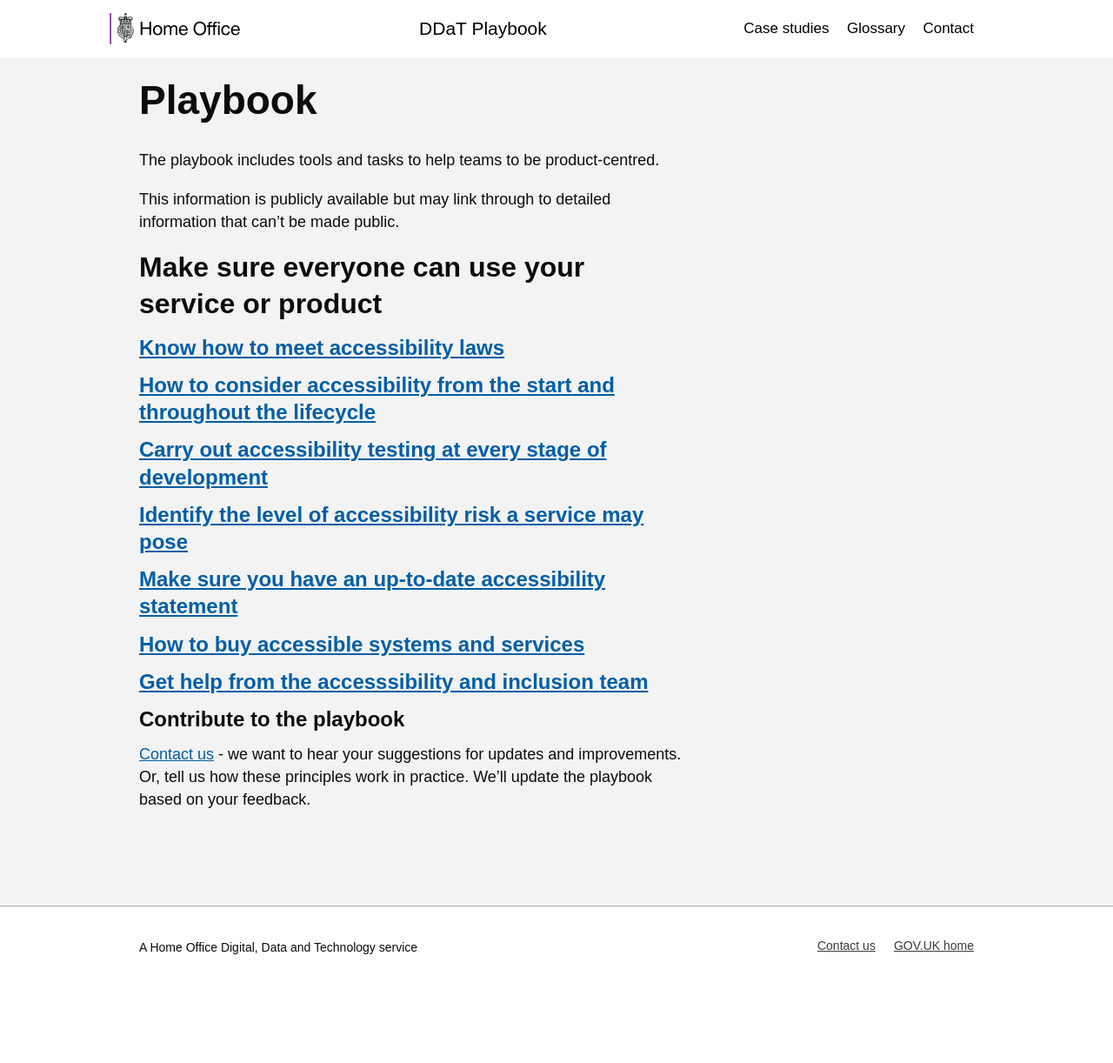
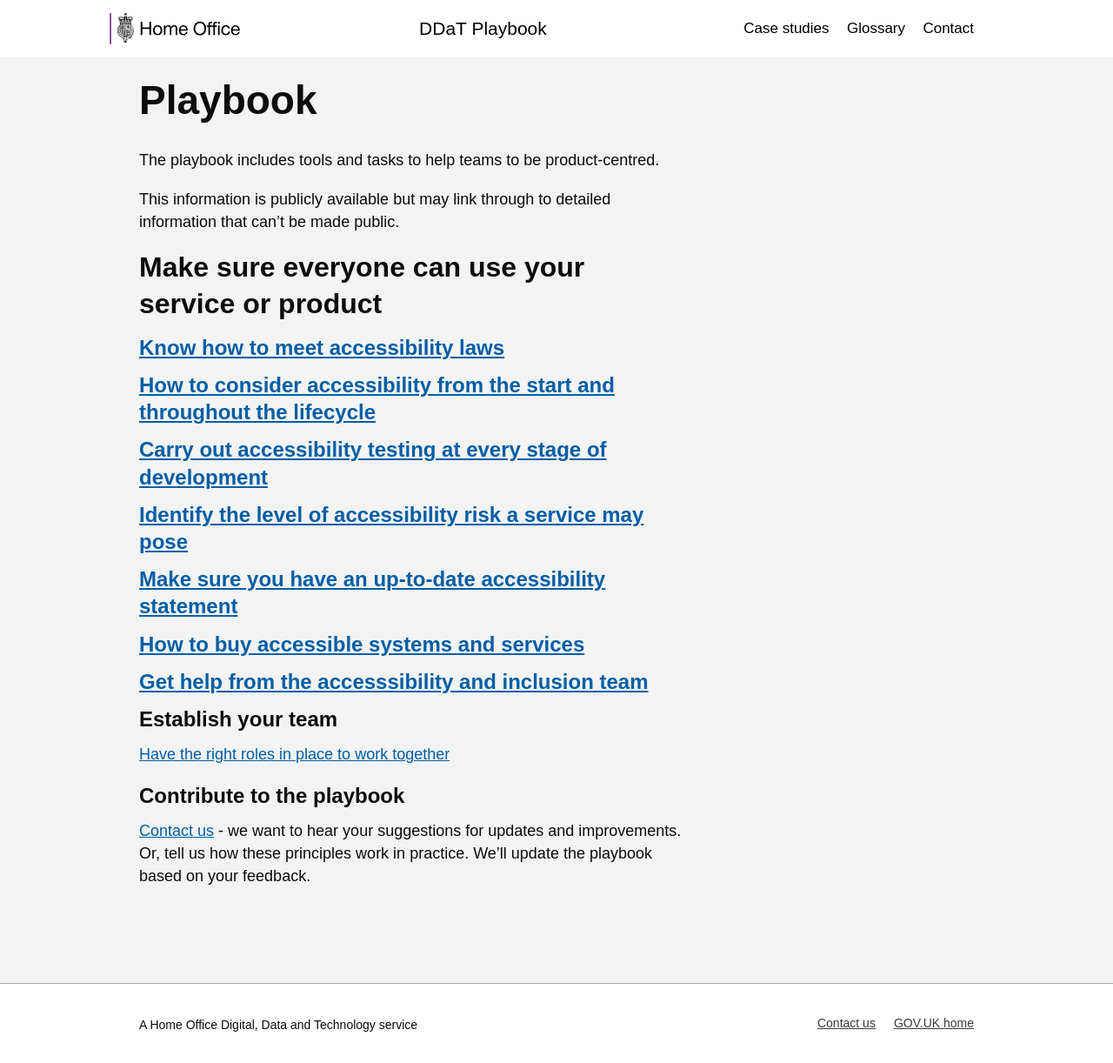
Before and after one commit to UKHomeOffice/playbook, a Jekyll site: the page built from index.md, in a window 1280 px wide. Shown: the whole page at 87% size. Built offline with Jekyll 4.4.1, drawn with Linux system fonts in a browser that asks for light colours; nearby versions of some CDN libraries; some web fonts are replaced; the repository's description, which GitHub fills in, is left out; before the commit the page ends 1133 px from its top, so only the background shows below that.

Commit message:
Update index.md

```diff
--- a/index.md
+++ b/index.md
@@ -36,8 +36,10 @@
 ### [Get help from the accesssibility and inclusion team](https://ukhomeoffice.github.io/playbook/accessibility-help/)
 
 
-<!-- ### Establish your team
-[Have the right roles in place to work together](https://ukhomeoffice.github.io/playbook/team/)-->
+### Establish your team
+[Have the right roles in place to work together](https://ukhomeoffice.github.io/playbook/team/)
+
+
 
 <!-- ### Use appropriate delivery methods
 [How effective delivery helps to achieve your outcomes](https://ukhomeoffice.github.io/playbook/delivery-methods/)-->
```
